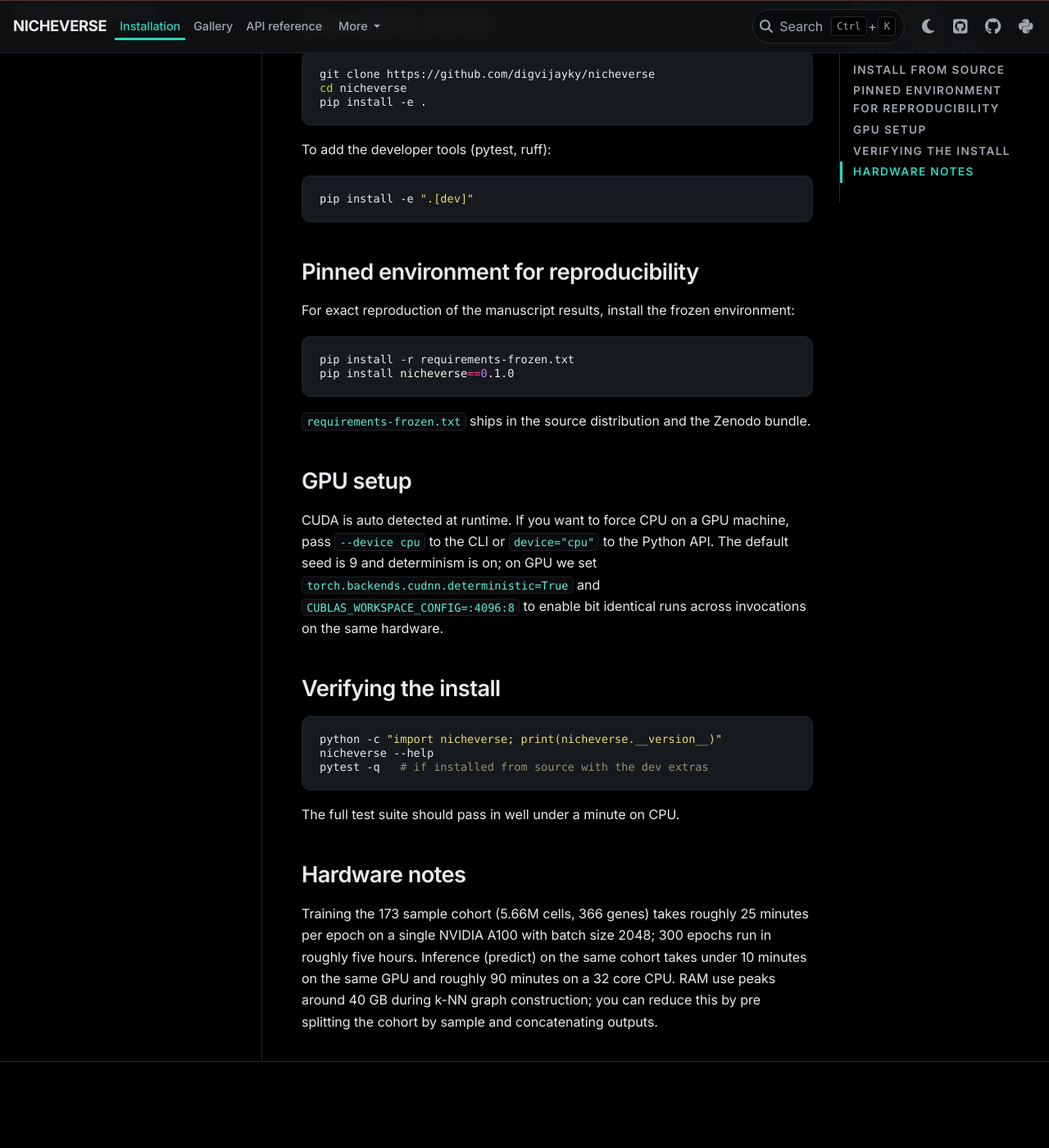
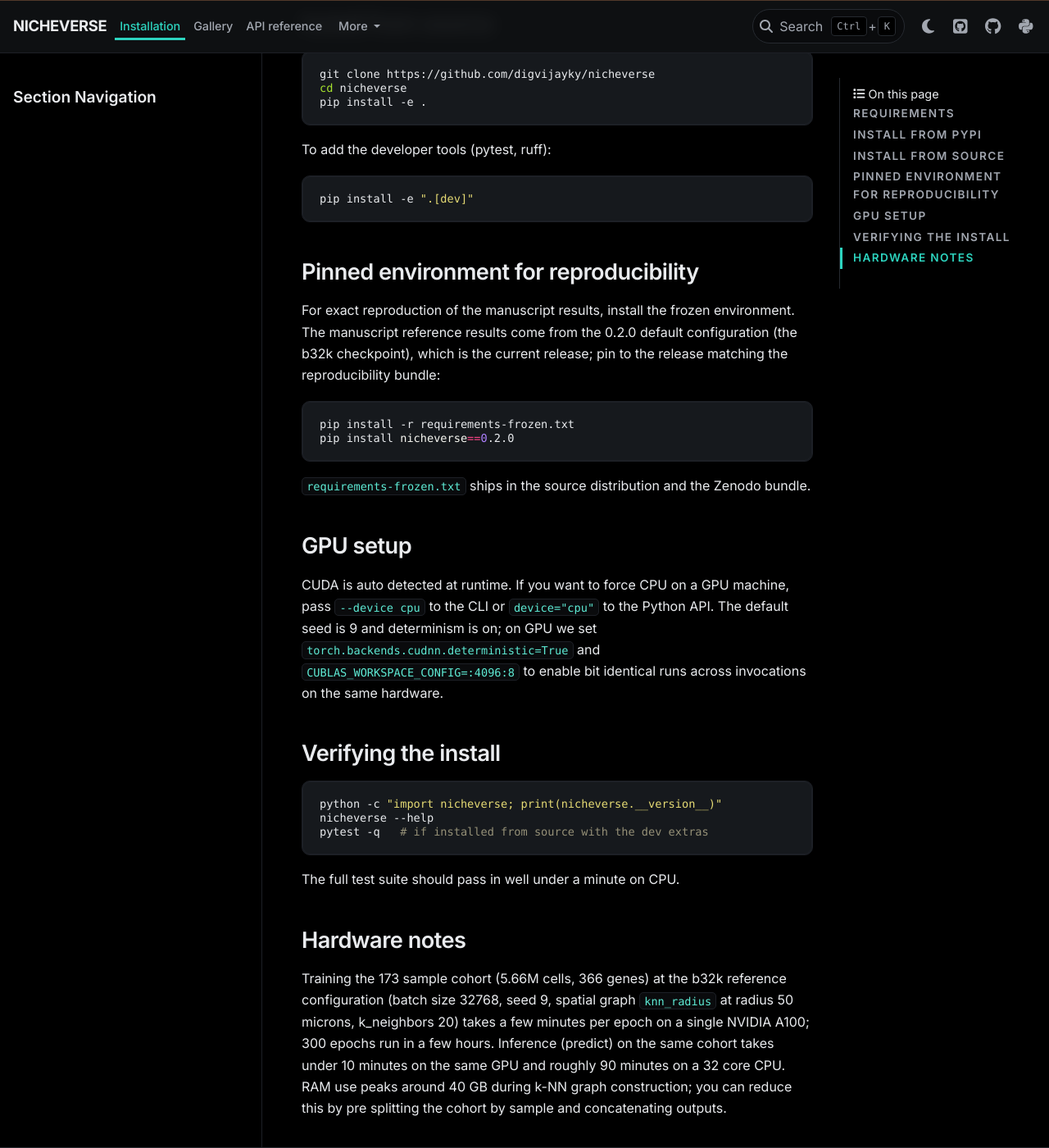
Before and after one commit to digvijayky/nicheverse, a Sphinx documentation site: the page built from docs/guides/installation.md, in a window 1280 px wide and 1400 px high, scrolled down 522 px. Shown: the whole window at 82% size. Built offline with Sphinx 7.4.7 and the PyData theme 0.15.4, drawn with Linux system fonts in a browser that asks for light colours; before the commit the page ends 1817 px from its top, so only the background shows below that.

Commit message:
docs, tests: document the b32k (v0.2.0) checkpoint as the reference model
The Cancer Cell RCC and BrM results use the current v0.2.0 defaults (batch 32768,
seed 9, knn_radius at 50 microns, k_neighbors 20, learning rate 3e-4, 300 epochs,
mlp_deep encoder, vq quantizer, weighted_mean aggregation), captured in the b32k
checkpoint. Update the reproduction recipe, reviewer bundle, determinism notes,
installation hardware note, the rcc_brm_train.sh reproduction script, and the
env-gated reproduction test to that config, and reframe the changelog so the
manuscript reference results point at the v0.2.0 checkpoint rather than the earlier
0.1.0 release. Generic batch-size mechanics and demo hyperparameters are unchanged.

````diff
--- a/docs/guides/installation.md
+++ b/docs/guides/installation.md
@@ -26,11 +26,14 @@
 
 ## Pinned environment for reproducibility
 
-For exact reproduction of the manuscript results, install the frozen environment:
+For exact reproduction of the manuscript results, install the frozen environment.
+The manuscript reference results come from the 0.2.0 default configuration (the
+b32k checkpoint), which is the current release; pin to the release matching the
+reproducibility bundle:
 
 ```bash
 pip install -r requirements-frozen.txt
-pip install nicheverse==0.1.0
+pip install nicheverse==0.2.0
 ```
 
 `requirements-frozen.txt` ships in the source distribution and the Zenodo bundle.
@@ -51,4 +54,4 @@
 
 ## Hardware notes
 
-Training the 173 sample cohort (5.66M cells, 366 genes) takes roughly 25 minutes per epoch on a single NVIDIA A100 with batch size 2048; 300 epochs run in roughly five hours. Inference (predict) on the same cohort takes under 10 minutes on the same GPU and roughly 90 minutes on a 32 core CPU. RAM use peaks around 40 GB during k-NN graph construction; you can reduce this by pre splitting the cohort by sample and concatenating outputs.
+Training the 173 sample cohort (5.66M cells, 366 genes) at the b32k reference configuration (batch size 32768, seed 9, spatial graph `knn_radius` at radius 50 microns, k_neighbors 20) takes a few minutes per epoch on a single NVIDIA A100; 300 epochs run in a few hours. Inference (predict) on the same cohort takes under 10 minutes on the same GPU and roughly 90 minutes on a 32 core CPU. RAM use peaks around 40 GB during k-NN graph construction; you can reduce this by pre splitting the cohort by sample and concatenating outputs.
````
Also changed, not shown: CHANGELOG.md (+12 -7 lines), docs/reproducibility/bundle.md (+3 -3 lines), docs/reproducibility/determinism.md (+1 -1 lines), docs/reproducibility/reviewer_recipe.md (+3 -3 lines), 2 other files.
